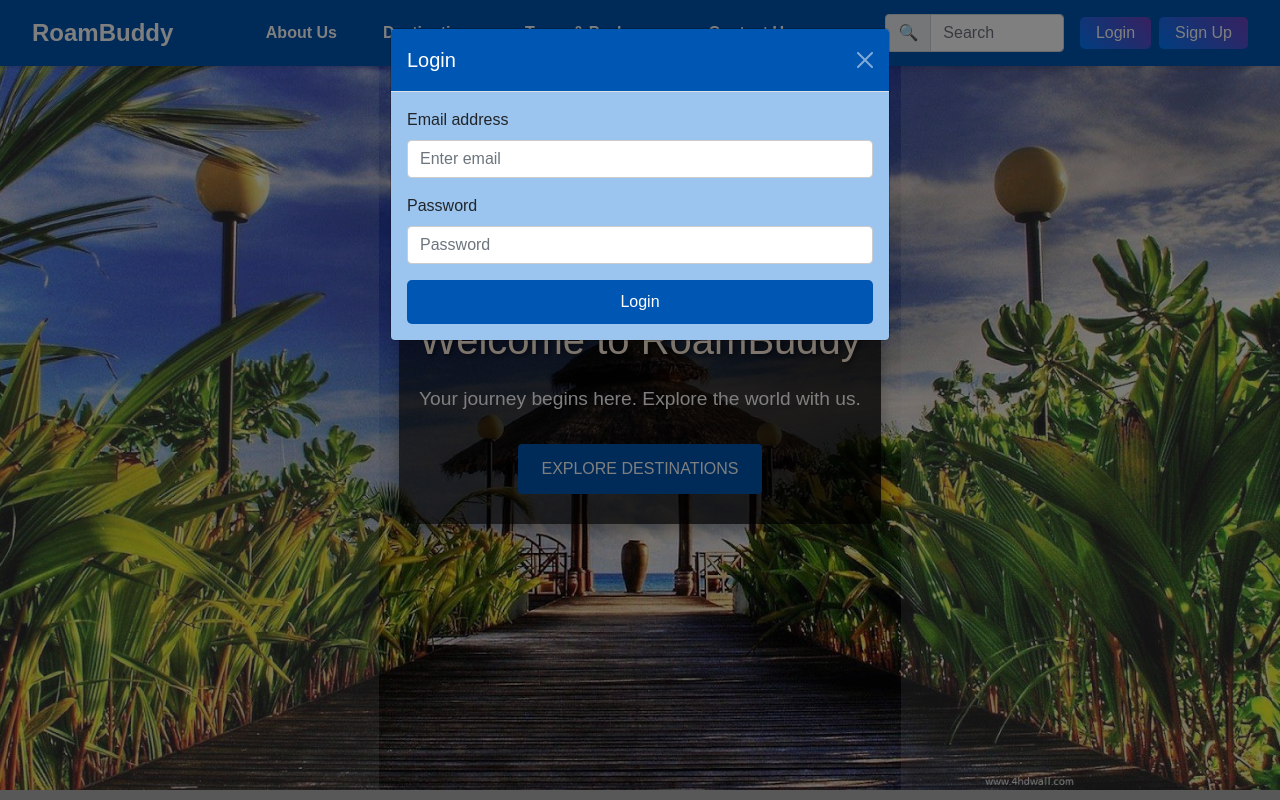
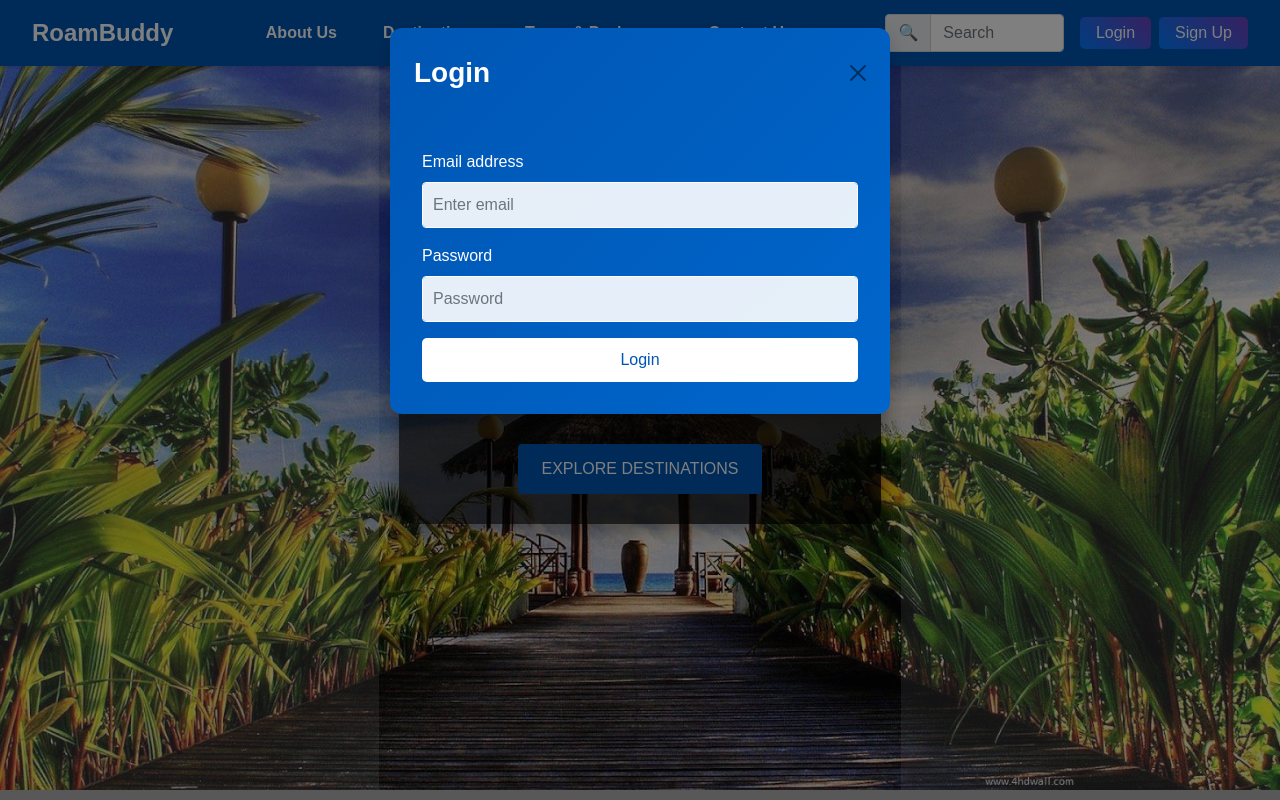
Before and after one commit to soumyajit73/travel-website, a plain HTML site: page frontend/index.html in a window 1280 px wide. Both pictures are taken after a click on the button "Login". Shown: the top 800 px of the page. Drawn offline with nearby package versions, Linux system fonts and the light colour scheme; grey boxes are pictures that could not be loaded.

Commit message:
style changed

```diff
--- a/frontend/index.html
+++ b/frontend/index.html
@@ -109,7 +109,7 @@
       <!-- Destinations Section -->
       <section id="destinations">
         <div class="overlay-content">
-          <h1>Destinations</h1>
+          <h1>🌴Destinations🌴</h1>
           <p>Explore our exciting destinations around the world.</p>
         </div>
         <div class="container">
@@ -149,7 +149,7 @@
 <section id="tours">
   <div class="overlay-content">
     <a href="tnp.html">
-      <h1>Tours & Packages</h1>
+      <h1>🧳Tours & Packages🧳</h1>
       <p>Discover our exclusive tours and packages.</p>
     </a>
   </div>
--- a/frontend/style.css
+++ b/frontend/style.css
@@ -216,35 +216,78 @@ h1 {
   width: 100%;
 }
 /* Custom Login and Signup Modal Color Styles */
+/* Premium Modal Design */
 #loginModal .modal-content,
 #signupModal .modal-content {
-  background-color: #9bc4ee; /* Light background; adjust as needed */
-  color: #212529; /* Dark text for readability */
+  border: none;
+  border-radius: 12px;
+  background: linear-gradient(135deg, #0056b3, #0066cc);
+  color: #fff;
+  box-shadow: 0 8px 20px rgba(0, 0, 0, 0.2);
+  font-family: var(--font-family);
 }
 
 #loginModal .modal-header,
 #signupModal .modal-header {
-  background-color: var(--primary-color); /* Using your primary color */
-  color: #fff;
+  border-bottom: none;
+  background: transparent;
+  padding: 1.5rem;
 }
 
-#loginModal .modal-header .btn-close,
-#signupModal .modal-header .btn-close {
-  filter: invert(1); /* Makes the close button icon white */
+#loginModal .modal-title,
+#signupModal .modal-title {
+  font-size: 1.75rem;
+  font-weight: bold;
 }
 
-/* Optional: Adjust form input styling within the modals */
+#loginModal .modal-body,
+#signupModal .modal-body {
+  background: transparent;
+  padding: 2rem;
+}
+
 #loginModal .modal-body input,
-#signupModal .modal-body input {
-  background-color: #ffffff;
+#signupModal .modal-body input,
+#loginModal .modal-body textarea,
+#signupModal .modal-body textarea {
+  background-color: rgba(255,255,255,0.9);
+  border: 1px solid #fff;
+  border-radius: 4px;
+  padding: 10px;
+  margin-bottom: 15px;
   color: #212529;
-  border: 1px solid #ccc;
 }
 
 #loginModal .modal-body input:focus,
-#signupModal .modal-body input:focus {
-  border-color: var(--primary-color);
+#signupModal .modal-body input:focus,
+#loginModal .modal-body textarea:focus,
+#signupModal .modal-body textarea:focus {
+  border-color: #fff;
   outline: none;
+}
+
+#loginModal .modal-footer,
+#signupModal .modal-footer {
+  border-top: none;
+  background: transparent;
+  padding: 1rem;
+}
+
+/* Premium Submit Button */
+#loginModal button[type="submit"],
+#signupModal button[type="submit"] {
+  background: #fff;
+  color: #0056b3;
+  border: none;
+  border-radius: 5px;
+  padding: 10px 20px;
+  font-size: 1rem;
+  transition: transform 0.3s ease;
+}
+
+#loginModal button[type="submit"]:hover,
+#signupModal button[type="submit"]:hover {
+  transform: scale(1.05);
 }
 /* Custom Button Styles */
 /* Custom Button Styles */
@@ -507,12 +550,14 @@ section::before {
 }
 /* Custom styling for the Destinations section header (without overlay) */
 #destinations > .overlay-content {
-  background: transparent; /* Remove overlay background */
-  box-shadow: none;
+  background: local; /* Remove overlay background */
+  box-shadow: 0 8px 16px rgba(0, 0, 0, 0.3);
   border: none;
   padding: 20px;
   margin-bottom: 30px;
 }
+
+
 
 #destinations > .overlay-content h1 {
   font-size: 3rem;
@@ -636,6 +681,7 @@ footer {
   font-size: 1rem;
 }
 
+
 .form-group input:focus,
 .form-group textarea:focus {
   border-color: var(--primary-color);
```
